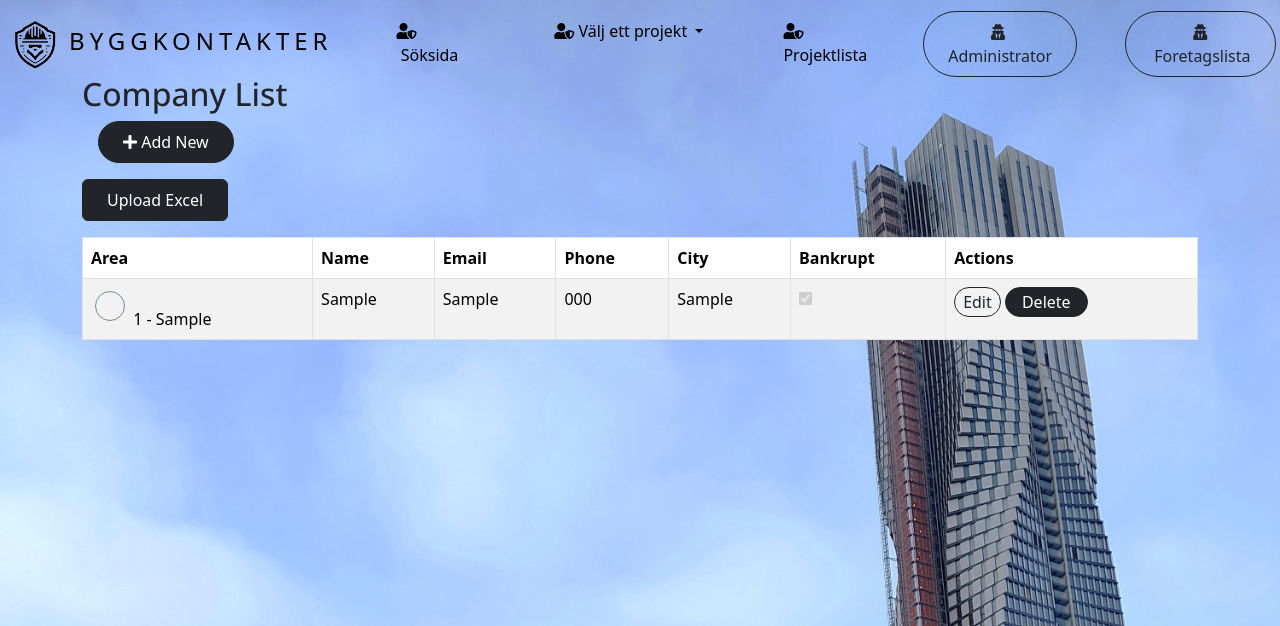
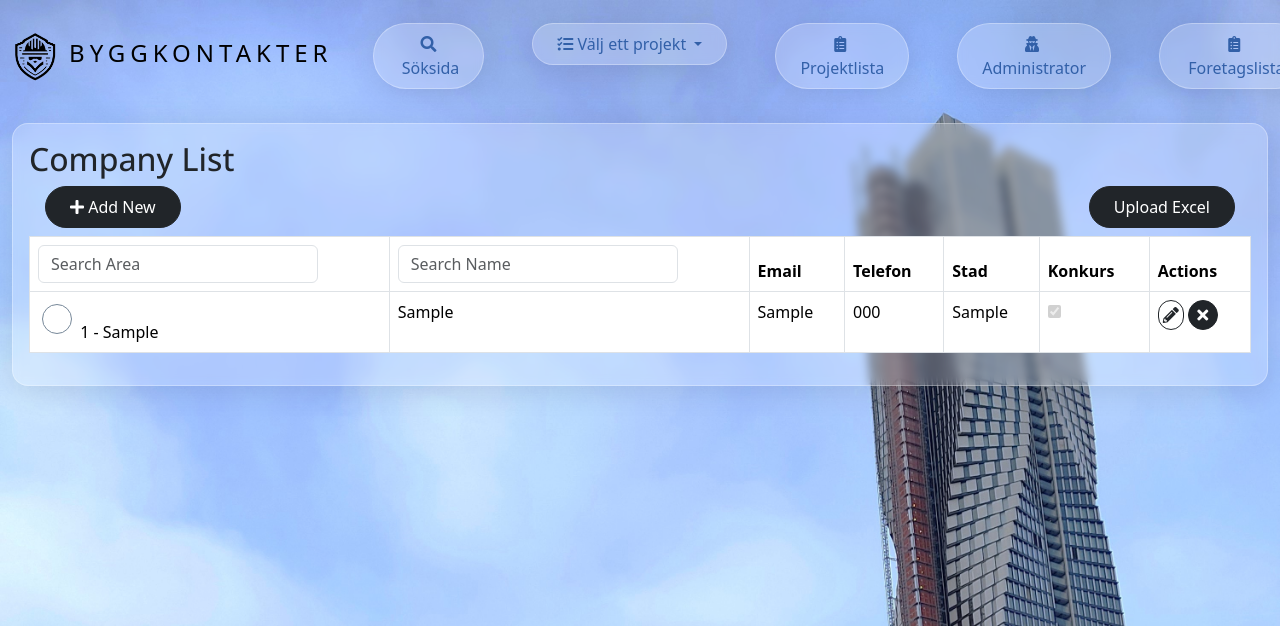
Before and after one commit to ringarochkryss/BKS3, a Django app: page /companies/ in a window 1280 px wide. Shown: the top 626 px of the page. Run offline with Django 3.2, Linux system fonts and the light colour scheme; a user stored in the database is signed in; tables that the repository leaves empty hold one stand-in row (values such as "Sample post"); some libraries are stand-ins or nearby versions.

Commit message:
Edit company list add crud and search

```diff
--- a/app/static/app/content/site.css
+++ b/app/static/app/content/site.css
@@ -63,6 +63,10 @@ form-signin {
     align-items: center !important;
 }
 
+
+.table-hover tbody tr:hover td {
+    background-color: rgba( 34, 87, 183, 0.45 );
+}
 .center {
     align-items: center;
     justify-content:center;
@@ -172,6 +176,16 @@ form-signin {
 .pillLG {
     border-radius: 8em !important;
     padding: 2px;
+}
+
+.glassbutton {
+    background: rgba(255, 255, 255, 0.2);
+    border-radius: 16px;
+    box-shadow: 0 4px 30px rgba(0, 0, 0, 0.1);
+    backdrop-filter: blur(5px);
+    -webkit-backdrop-filter: blur(5px);
+    border: 1px solid rgba(255, 255, 255, 0.3);
+    color: #3260a8;
 }
 
 .btn-outline-primary {
--- a/app/templates/app/company_list.html
+++ b/app/templates/app/company_list.html
@@ -2,28 +2,32 @@
 
 {% block content %}
 
-<div class="container">
+<div class="glass p-3 mt-5">
     <h2>Company List</h2>
+
+
     <button class="btn pillLG btn-dark btn-large py-2 px-4 mb-2 mx-3" data-bs-toggle="modal" data-bs-target="#addCompanyModal">
         <i class="fas fa-plus"></i> Add New
     </button>
 
-    <div class="mb-3 mt-2">
-        <button class="btn btn-dark btn-large py-2 px-4" data-bs-toggle="modal" data-bs-target="#uploadExcelModal">
+
+    <button class="btn pillLG btn-dark btn-large py-2 px-4 mb-2 mx-3 float-end" data-bs-toggle="modal" data-bs-target="#uploadExcelModal">
         Upload Excel
     </button>
-    </div>
 
-
-    <table class="table table-bordered table-striped">
+    <table id="foretagslista" class="table table-bordered table-hover">
         <thead>
             <tr>
-                <th>Area</th>
-                <th>Name</th>
+                <th>
+                    <input type="text" id="searchArea" class="form-control" onkeyup="searchForetagFunction()" placeholder="Search Area" title="Search Area">
+                </th>
+                <th>
+                    <input type="text" id="searchNamn" class="form-control" onkeyup="searchForetagFunction()" placeholder="Search Name" title="Search Name">
+                </th>
                 <th>Email</th>
-                <th>Phone</th>
-                <th>City</th>
-                <th>Bankrupt</th>
+                <th>Telefon</th>
+                <th>Stad</th>
+                <th>Konkurs</th>
                 <th>Actions</th>
             </tr>
         </thead>
@@ -49,7 +53,7 @@
                 </td>
                 <td><input type="checkbox" {% if company.konkurs %}checked{% endif %} disabled></td>
                 <td>
-                    <button class="btn btn-small pill btn-outline-dark btn-large px-2" data-bs-toggle="modal" data-bs-target="#editModal"
+                    <button class="btn btn-small pill btn-outline-dark btn-large px-1" data-bs-toggle="modal" data-bs-target="#editModal"
                             data-id="{{ company.id }}"
                             data-omraden="{{ company.omraden_ids|join:',' }}"
                             data-namn="{{ company.namn }}"
@@ -57,9 +61,9 @@
                             data-telefonnummer="{{ company.telefonnummer }}"
                             data-verksamma_stader="{{ company.city_ids|join:',' }}"
                             data-konkurs="{{ company.konkurs }}">
-                        Edit
+                        <i class="fas fa-pencil-alt"></i>
                     </button>
-                    <button class="btn btn-small pill btn-dark btn-large px-3" onclick="confirmDelete({{ company.id }})">Delete</button>
+                    <button class="btn btn-small pill btn-dark btn-large px-1" onclick="confirmDelete({{ company.id }})"><i class="fas fa-times fa-fw"></i></button>
                 </td>
             </tr>
             {% endfor %}
@@ -189,7 +193,7 @@
             </div>
             <div class="modal-footer">
                 <button type="button" class="btn pillLG btn-dark btn-large py-2 px-4">Cancel</button>
-                <button type="button" class="btn pillLG btn-dark btn-large py-2 px-4">Delete</button>
+                <button type="button" id="confirmDeleteButton" class="btn pillLG btn-dark btn-large py-2 px-4">Delete</button>
             </div>
         </div>
     </div>
@@ -299,13 +303,27 @@
         }
     });
 
-    // Handle "Edit Company" form submission
+
+	// Function to refresh the company table
+	function refreshCompanyTable() {
+		fetch('{% url "company_list" %}')
+			.then(response => response.text())
+			.then(html => {
+				// Parse the HTML response and update the table body
+				const parser = new DOMParser();
+				const doc = parser.parseFromString(html, 'text/html');
+				const newTableBody = doc.querySelector('#foretagslista tbody');
+				document.querySelector('#foretagslista tbody').innerHTML = newTableBody.innerHTML;
+			})
+			.catch(error => console.error('Error refreshing table:', error));
+	}
+
+	// Edit Company
 	document.getElementById('editForm').addEventListener('submit', function (event) {
 		event.preventDefault();
 		var id = document.getElementById('editCompanyId').value;
 		var cities = Array.from(document.getElementById('editCities').selectedOptions).map(option => option.value);
-        var omraden = document.getElementById('editOmraden').value;
-        var ikon = document.getElementById('editIkon').value;
+		var omraden = Array.from(document.getElementById('editOmraden').selectedOptions).map(option => option.value);
 		var namn = document.getElementById('editNamn').value;
 		var epost = document.getElementById('editEpost').value;
 		var telefonnummer = document.getElementById('editTelefonnummer').value;
@@ -320,7 +338,6 @@
 			body: JSON.stringify({
 				id: id,
 				omraden: omraden,
-                ikon: ikon,
 				namn: namn,
 				epost: epost,
 				telefonnummer: telefonnummer,
@@ -329,16 +346,22 @@
 			})
 		}).then(response => {
 			if (response.ok) {
-                location.reload();
+				refreshCompanyTable(); // Refresh the table after editing
+				document.getElementById('editModal').querySelector('.btn-close').click(); // Close the modal
+			} else {
+				alert('Failed to update the company. Please try again.');
 			}
+		}).catch(error => {
+			console.error('Error:', error);
+			alert('An unexpected error occurred.');
 		});
 	});
 
-
-    // Hantera "Ta bort Foretag"-modalen
+	//  Delete Company
 	function confirmDelete(id) {
 		var deleteModal = new bootstrap.Modal(document.getElementById('deleteModal'));
 		deleteModal.show();
+
 		document.getElementById('confirmDeleteButton').onclick = function () {
 			fetch('{% url "delete_company" %}', {
 				method: 'POST',
@@ -351,11 +374,18 @@
 				})
 			}).then(response => {
 				if (response.ok) {
-                    location.reload();
+					refreshCompanyTable(); // Refresh the table after deletion
+					deleteModal.hide(); // Close the modal
+				} else {
+					alert('Failed to delete the company. Please try again.');
 				}
+			}).catch(error => {
+				console.error('Error:', error);
+				alert('An unexpected error occurred.');
 			});
 		};
 	}
+
 
     document.getElementById('uploadExcelForm').addEventListener('submit', function (event) {
         event.preventDefault();
@@ -387,6 +417,34 @@
     });
 
 
+    function searchForetagFunction() {
+        var areaInput, namnInput, areaFilter, namnFilter, table, tr, tdArea, tdNamn, i, txtValueArea, txtValueNamn;
+        areaInput = document.getElementById("searchArea");
+        namnInput = document.getElementById("searchNamn");
+        areaFilter = areaInput.value.toUpperCase();
+        namnFilter = namnInput.value.toUpperCase();
+        table = document.getElementById("foretagslista");
+        tr = table.getElementsByTagName("tr");
+
+        for (i = 1; i < tr.length; i++) { // Start from 1 to skip the header row
+            tdArea = tr[i].getElementsByTagName("td")[0]; // Area column
+            tdNamn = tr[i].getElementsByTagName("td")[1]; // Namn column
+            if (tdArea && tdNamn) {
+                txtValueArea = tdArea.textContent || tdArea.innerText;
+                txtValueNamn = tdNamn.textContent || tdNamn.innerText;
+
+                // Show row if it matches either filter
+                if (
+                    (txtValueArea.toUpperCase().indexOf(areaFilter) > -1 || areaFilter === "") &&
+                    (txtValueNamn.toUpperCase().indexOf(namnFilter) > -1 || namnFilter === "")
+                ) {
+                    tr[i].style.display = "";
+                } else {
+                    tr[i].style.display = "none";
+                }
+            }
+        }
+    }
 </script>
 
 {% endblock %}
--- a/app/templates/app/layout.html
+++ b/app/templates/app/layout.html
@@ -38,27 +38,27 @@
                 <ul class="navbar-nav me-auto mb-2 mb-lg-0">
                     <!--<li class="nav-item"><a class="nav-link active" href="{% url 'home' %}">Hem</a></li>-->
                     {% if user.is_authenticated %}
-                    <li class="nav-item mx-4"><a class="nav-link active py-2 px-4" href="{% url 'sok_foretags' %}"><i class="fas fa-user-shield"></i>&nbspSöksida</a></li>
+                    <li class="nav-item mx-4"><a class="btn pillLG btn-outline-dark glassbutton btn-large py-2 px-4" href="{% url 'sok_foretags' %}"><i class="fas fa-search"></i>&nbsp;Söksida</a></li>
                     <li class="nav-item mx-4 dropdown">
-                        <a class="nav-link active py-2 px-4 dropdown-toggle" href="#" role="button" data-bs-toggle="dropdown" aria-expanded="false">
-                            <i class="fas fa-user-shield"></i>&nbsp;Välj ett projekt
+                        <a class="btn pillLG btn-outline-dark glassbutton btn-large py-2 px-4 dropdown-toggle" href="#" role="button" data-bs-toggle="dropdown" aria-expanded="false">
+                            <i class="fas fa-tasks"></i>&nbsp;Välj ett projekt
                         </a>
                         <ul class="dropdown-menu">
                             {% for project in projects %}
-                            <li><a class="dropdown-item" href="{% url 'project_overview' project.id %}">{{ project.name }}</a></li>
+                            <li><a class="btn pillLG btn-outline-dark glassbutton btn-large py-2 px-4" href="{% url 'project_overview' project.id %}">{{ project.name }}</a></li>
                             {% endfor %}
                         </ul>
                     </li>
-                    <li class="nav-item mx-4"><a class="nav-link active" href="{% url 'project_list' %}"><i class="fas fa-user-shield"></i>&nbsp; Projektlista</a></li>
+                    <li class="nav-item mx-4"><a class="btn pillLG btn-outline-dark glassbutton btn-large py-2 px-4" href="{% url 'project_list' %}"><i class="fas fa-clipboard-list"></i>&nbsp; Projektlista</a></li>
                     {% endif %}
 
                     {% if user.is_authenticated and user.is_superuser %}
-                    <li class="nav-item mx-4"><a class="btn pillLG btn-outline-dark btn-large py-2 px-4" href="{% url 'administrator' %}"><i class="fas fa-user-secret"></i>&nbsp; Administrator</a></li>
-                    <li class="nav-item mx-4"><a class="btn pillLG btn-outline-dark btn-large py-2 px-4" href="{% url 'company_list' %}"><i class="fas fa-user-secret"></i>&nbsp;Foretagslista</a></li>
+                    <li class="nav-item mx-4"><a class="btn pillLG btn-outline-dark glassbutton btn-large py-2 px-4" href="{% url 'administrator' %}"><i class="fas fa-user-secret"></i>&nbsp; Administrator</a></li>
+                    <li class="nav-item mx-4"><a class="btn pillLG btn-outline-dark glassbutton btn-large py-2 px-4" href="{% url 'company_list' %}"><i class="fas fa-clipboard-list"></i>&nbsp;Foretagslista</a></li>
                     {% endif %}
 
-                    <li class="nav-item mx-4"><a class="nav-link active" href="{% url 'about' %}">Om</a></li>
-                    <li class="nav-item mx-4"><a class="nav-link active" href="{% url 'contact' %}">Kontakt</a></li>
+                    <li class="nav-item mx-4"><a class="btn pillLG btn-outline-dark glassbutton btn-large py-2 px-4" href="{% url 'about' %}"><i class="fas fa-book-reader"></i>&nbsp; Om</a></li>
+                    <li class="nav-item mx-4"><a class="btn pillLG btn-outline-dark glassbutton btn-large py-2 px-4" href="{% url 'contact' %}"><i class="fas fa-mobile-alt"></i>&nbsp; Kontakt</a></li>
                 </ul>
                 {% include 'app/loginpartial.html' %}
             </div>
--- a/app/templates/app/loginpartial.html
+++ b/app/templates/app/loginpartial.html
@@ -3,14 +3,14 @@
     {% csrf_token %}
     <ul class="nav navbar-nav navbar-right">
         <li><span class="navbar-brand">Hej {{ user.username }}!</span></li>
-        <li><a href="javascript:document.getElementById('logoutForm').submit()" class="btn btn-outline-dark pill py-2 px-2"><i class="fas fa-user-circle mr-2"></i>&nbsp;Log off</a></li>
+        <li><a href="javascript:document.getElementById('logoutForm').submit()" class="btn pillLG btn-outline-dark glassbutton btn-large py-2 px-4"><i class="fas fa-user-circle mr-2"></i>&nbsp;Log off</a></li>
     </ul>
 </form>
 
 {% else %}
 
 <ul class="nav navbar-nav navbar-right">
-    <li class="p-2"><a href="{% url 'login' %}" class="btn btn-outline-dark pill py-2 px-4"><i class="fas fa-user-circle py-2 px-2"></i>&nbsp; Log in </a></li>
+    <li class="p-2"><a href="{% url 'login' %}" class="btn pillLG btn-outline-dark glassbutton btn-large py-2 px-4"><i class="fas fa-user-circle py-2 px-2"></i>&nbsp; Log in </a></li>
 </ul>
 
 {% endif %}
--- a/app/views.py
+++ b/app/views.py
@@ -172,7 +172,8 @@ def sok_foretags(request):
     return render(request, 'app/sok.html', context)
 
 def company_list(request):
-    companies = Company.objects.prefetch_related('omraden', 'verksamma_stader').all()
+    # Fetch companies sorted by Area (omraden) and then by Name (namn)
+    companies = Company.objects.prefetch_related('omraden', 'verksamma_stader').order_by('omraden__sorteringsordning', 'namn')
     omraden = VerksamhetsOmraden.objects.all()  # Fetch all available areas
     counties = Lan.objects.prefetch_related('stader').all()  # Fetch counties with their cities
 
@@ -185,6 +186,7 @@ def company_list(request):
         'omraden': omraden,
         'counties': counties,  # Pass counties and their cities
     })
+
 
 
 
@@ -206,22 +208,38 @@ def add_company(request):
 @csrf_exempt
 def edit_company(request):
     if request.method == 'POST':
-        data = json.loads(request.body)
-        company = get_object_or_404(Company, id=data.get('id'))
-        company.omraden.set(data.get('omraden', []))  # Use .set() for many-to-many field
-        company.namn = data.get('namn')
-        company.epost = data.get('epost')
-        company.telefonnummer = data.get('telefonnummer')
-        company.verksamma_stader.set(data.get('verksamma_stader', []))  # Also fix for cities
-        company.konkurs = data.get('konkurs', False)
-        company.save()
-        return JsonResponse({'status': 'success'}, status=200)
+        try:
+            data = json.loads(request.body)
+            company_id = data.get('id')
+            company = Company.objects.get(id=company_id)
+
+            # Update company fields
+            company.namn = data.get('namn', company.namn)
+            company.epost = data.get('epost', company.epost)
+            company.telefonnummer = data.get('telefonnummer', company.telefonnummer)
+            company.konkurs = data.get('konkurs', company.konkurs)
+
+            # Update related fields
+            omraden_ids = data.get('omraden', [])
+            company.omraden.set(VerksamhetsOmraden.objects.filter(id__in=omraden_ids))
+
+            city_ids = data.get('cities', [])
+            company.verksamma_stader.set(Stad.objects.filter(id__in=city_ids))
+
+            company.save()
+            return JsonResponse({'success': True, 'message': 'Company updated successfully.'})
+        except Company.DoesNotExist:
+            return JsonResponse({'success': False, 'message': 'Company not found.'}, status=404)
+        except Exception as e:
+            return JsonResponse({'success': False, 'message': str(e)}, status=500)
+    return JsonResponse({'success': False, 'message': 'Invalid request method.'}, status=400)
 
 
 @csrf_exempt
 def delete_company(request):
     if request.method == 'POST':
         data = json.loads(request.body)
+        print("Received ID for deletion:", data.get('id'))  # Log the received ID
         company = get_object_or_404(Company, id=data.get('id'))
         company.delete()
         return JsonResponse({'status': 'success'}, status=200)
--- a/projects/templates/projects/overview.html
+++ b/projects/templates/projects/overview.html
@@ -2,7 +2,7 @@
 
 {% block content %}
 
-<div class="row container-fluid">
+<div class="row glass p-3 mt-5">
 	<div class="col-8 col-xl-9">
 		<h3>{{ project.name }}</h3>
 		<p>
@@ -17,7 +17,7 @@
 		<div class="col-8 col-xl-9">
 			<form method="post" action="{% url 'update_status' project.id %}" id="statusForm">
 				{% csrf_token %}
-				<table class="table table-bordered table-striped">
+				<table class="table table-bordered table-hover">
 					<thead>
 						<tr>
 							<th>Konto</th>
--- a/projects/templates/projects/projectlist.html
+++ b/projects/templates/projects/projectlist.html
@@ -3,13 +3,13 @@
 {% block content %}
 
 
-<div class="container">
+<div class="glass p-3 mt-5">
 	<h2>Projektlista</h2>
 		<button class="btn pillLG btn-dark btn-large py-2 px-4 mb-2 mx-3" data-bs-toggle="modal" data-bs-target="#addProjectModal">Lägg till Projekt</button>
 		<button class="btn pillLG btn-dark btn-outline-large py-2 px-4 mb-2 mx-3 float-end">{% if show_archived %}Dolj Arkiverade{% else %}Visa Arkiverade{% endif %}</button>
 
 
-	<table class="table table-bordered table-striped">
+	<table class="table table-bordered table-hover">
 		<thead>
 			<tr>
 				<th>Namn</th>
```
Also changed, not shown: static/app/content/site.css (+14 -0 lines). Lines whose indentation alone changed are shown as unchanged.
